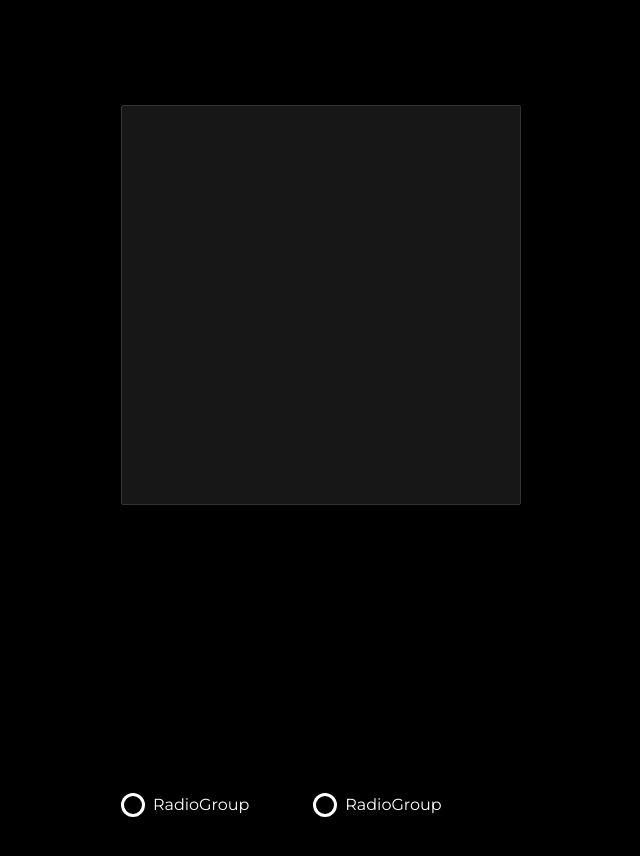
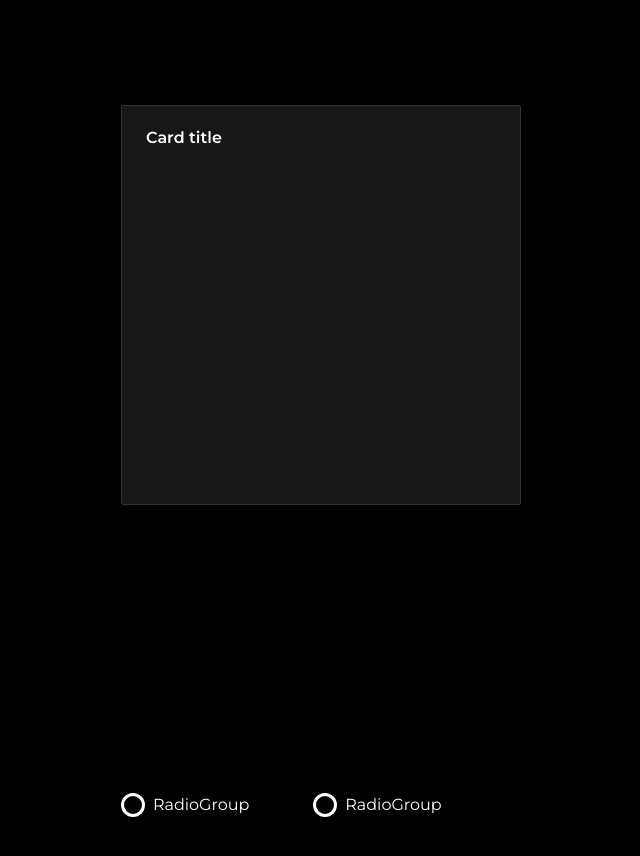
Before and after one commit to Link-together-incubator/myingram, a Next.js app: page / in a window 1280 px wide. Shown: the part 960-1816 px from the top of the page, without its empty margins (165-805 px from the left). Built offline with nearby package versions, Linux system fonts and the light colour scheme; no server answers.

Commit message:
fix: card

```diff
--- a/app/(main)/page.tsx
+++ b/app/(main)/page.tsx
@@ -19,6 +19,8 @@ export default function Home() {
   const checkBoxId2 = useId()
   const checkBoxId3 = useId()
 
+  const cardId = useId()
+
   return (
     <div
       className={`flex gap-72 flex-col pt-[80px] px-9 mx-auto w-full max-w-[1180px]`}
@@ -30,7 +32,7 @@ export default function Home() {
         <Checkbox id={checkBoxId3} />
       </div>
       <RecaptchaForm />
-      <Card />
+      <Card id={cardId} title={'Card title'} />
       <RadioGroup
         options={[
           { label: 'RadioGroup', value: 'r1' },
```
